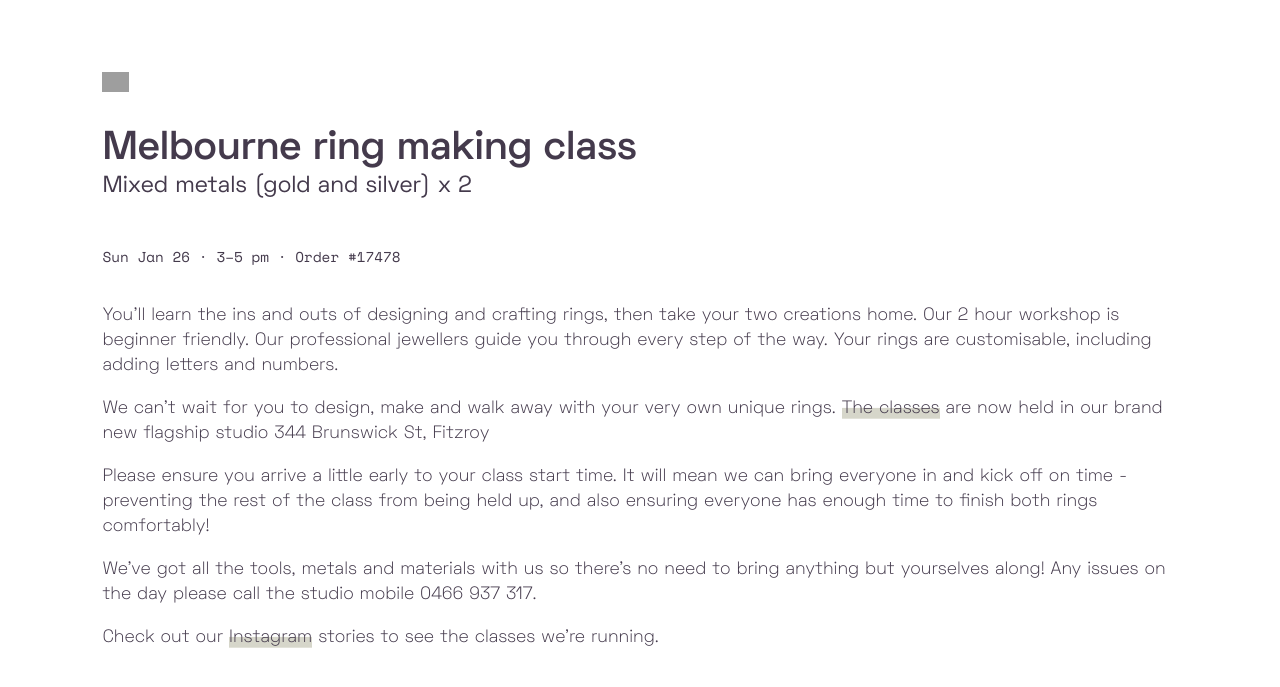
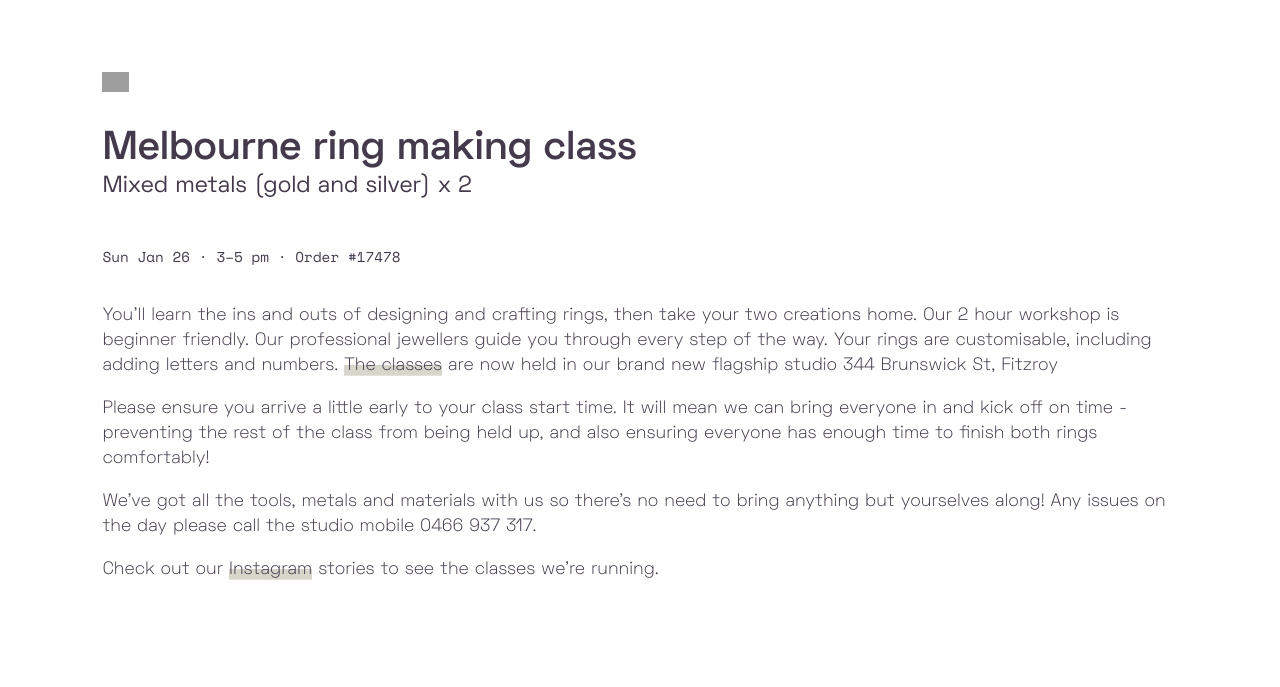
Before and after one commit to dlimiter/dlimiter.github.io, a Jekyll site: the page built from mandmxmas2024.html, in a window 1280 px wide. Shown: the top 687 px of the page. Built offline with Jekyll 4.4.1, drawn with Linux system fonts in a browser that asks for light colours; grey boxes are pictures that could not be loaded.

Commit message:
Text tweak

```diff
--- a/mandmxmas2024.html
+++ b/mandmxmas2024.html
@@ -18,10 +18,6 @@ layout: nonav
     You'll learn the ins and outs of designing and crafting rings, then take your two creations home. Our 2 hour workshop is beginner friendly.
     Our professional jewellers guide you through every step of the way.
     Your rings are customisable, including adding letters and numbers.
-  </p>
-
-  <p>
-    We can't wait for you to design, make and walk away with your very own unique rings.
     <a href="https://blondestore.com.au/products/melbourne-ring-making-classes-1">The classes</a> are now held in our brand new flagship studio 344 Brunswick St, Fitzroy
   </p>
   <p>
```
